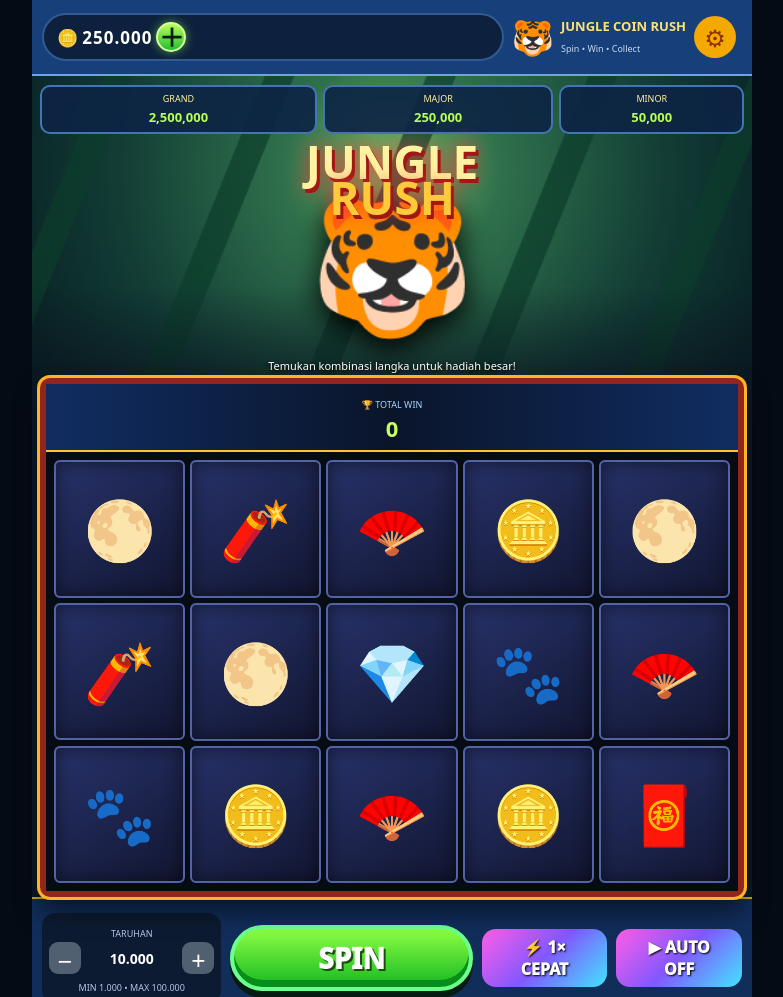
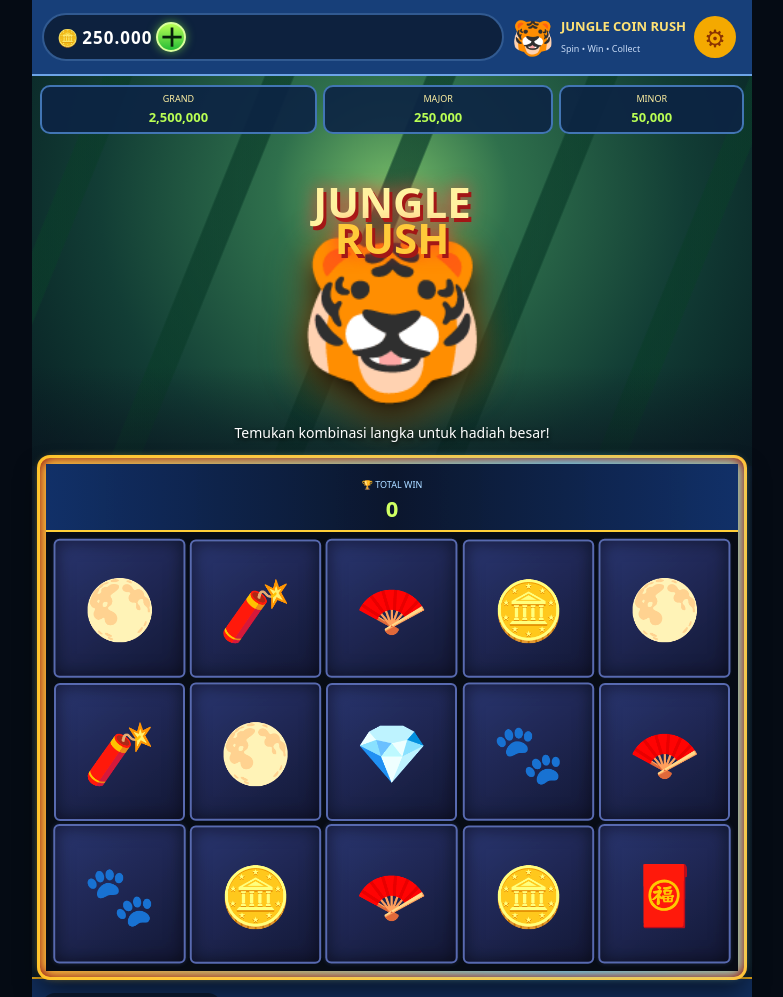
Before and after one commit to hakimboy01/gem-arena, a website: page index.html in a window 1280 px wide. Shown: the top 997 px of the page, without its empty margins (248-1031 px from the left). Drawn offline with Linux system fonts and the light colour scheme.

Commit message:
Fix tiger title overlap and add living jungle animations

```diff
--- a/style.css
+++ b/style.css
@@ -26,3 +26,78 @@ button{font:inherit;border:0;color:#fff;cursor:pointer}#app{min-height:100dvh;wi
 .freeSpinBar{min-height:0;height:0;overflow:hidden;text-align:center;background:linear-gradient(90deg,#32186e,#8a2be2,#32186e);color:#fff0a2;font-size:13px;font-weight:800;transition:all .25s ease}.freeSpinBar.active{height:38px;line-height:38px;border-bottom:2px solid #ffd34e;box-shadow:0 0 18px #8a2be288}.freeSpinBar b{color:#b9ff54;font-size:16px}.scatterWin{animation:scatterPulse .35s infinite alternate!important;outline:4px solid #ffd34e!important;filter:drop-shadow(0 0 16px #ff7b00) brightness(1.35)!important;z-index:5}@keyframes scatterPulse{to{transform:scale(1.12) rotate(-2deg)}}.scatterTitle{font-size:32px;font-weight:1000;color:#ffd34e;text-shadow:0 0 18px #ff6b00;margin:8px}
 .wildJackpot{animation:wildFlash .32s infinite alternate!important;outline:4px solid #fff36a!important;filter:drop-shadow(0 0 18px #ff9f00) brightness(1.6)!important;z-index:9!important}.wildJackpotBig{animation:wildTigerPop .65s ease-in-out infinite alternate!important}.wildJackpotOverlay{position:fixed;inset:0;z-index:99990;display:grid;place-items:center;background:radial-gradient(circle,#6b2500aa,#000d);opacity:0;transition:opacity .22s ease;pointer-events:none}.wildJackpotOverlay.show{opacity:1}.wildJackpotOverlayInner{text-align:center;transform:scale(.55);animation:wildOverlayPop .8s cubic-bezier(.2,1.6,.3,1) forwards}.wildTiger{font-size:110px;filter:drop-shadow(0 0 25px #ffd34e);animation:wildTigerShake .18s infinite alternate}.wildLabel{font-size:42px;font-weight:1000;color:#ffe45a;text-shadow:0 4px 0 #9b210f,0 0 25px #ff6a00}.wildSub{font-size:18px;font-weight:900;color:#fff;margin-top:8px;letter-spacing:2px}.wildHint{color:#b9ff54!important;font-weight:900}@keyframes wildFlash{to{transform:scale(1.13) rotate(2deg);filter:drop-shadow(0 0 30px #ffe44e) brightness(2)}}@keyframes wildTigerPop{0%{transform:scale(1)}100%{transform:scale(1.28) rotate(-4deg)}}@keyframes wildOverlayPop{0%{transform:scale(.55)}100%{transform:scale(1)}}@keyframes wildTigerShake{from{transform:rotate(-4deg) scale(1)}to{transform:rotate(4deg) scale(1.08)}}
 @media(max-width:430px){.hero{height:265px!important;padding-top:62px}.machine{min-height:295px!important}#reels.reels{min-height:232px!important;padding:6px!important;gap:3px!important}#reels .reel{grid-template-rows:repeat(3,minmax(68px,1fr))!important;min-height:216px!important;gap:3px!important}#reels .symbol{min-height:68px!important;border-width:1px!important}.controls{grid-template-columns:1fr 1.25fr .75fr .75fr!important;gap:6px!important;padding-left:7px!important;padding-right:7px!important}.betbox b{font-size:12px}.spin{font-size:23px}.freeSpinBar.active{height:34px;line-height:34px;font-size:11px}.wildTiger{font-size:82px}.wildLabel{font-size:31px}.wildSub{font-size:14px}}
+
+
+/* ===== JUNGLE LIVE UPDATE ===== */
+.hero{height:390px!important;padding-top:0!important}
+.hero .jackpots{z-index:7}
+.hero h1{
+  position:absolute!important;top:108px!important;left:0;right:0;
+  z-index:8!important;font-size:42px!important;line-height:.86!important;
+  pointer-events:none;
+}
+.tiger{
+  bottom:48px!important;
+  z-index:4!important;
+  font-size:154px!important;
+  transform:translateX(-50%)!important;
+  transform-origin:center bottom;
+  animation:tigerAlive 3.8s ease-in-out infinite;
+  filter:drop-shadow(0 12px 18px #000) drop-shadow(0 0 10px #ff9b24aa)!important;
+}
+.tiger:after{
+  content:"✦ ✦";position:absolute;left:50%;top:43%;transform:translate(-50%,-50%);
+  font-size:13px;letter-spacing:25px;color:#fff8a8;opacity:0;
+  text-shadow:0 0 12px #fff,0 0 22px #ffb000;
+  animation:tigerBlink 5s infinite;
+  pointer-events:none;
+}
+@keyframes tigerAlive{
+  0%,100%{transform:translateX(-50%) translateY(0) rotate(-1deg) scale(1)}
+  25%{transform:translateX(-50%) translateY(-5px) rotate(1deg) scale(1.018)}
+  50%{transform:translateX(-50%) translateY(2px) rotate(0deg) scale(.992)}
+  75%{transform:translateX(-50%) translateY(-3px) rotate(-.7deg) scale(1.012)}
+}
+@keyframes tigerBlink{
+  0%,44%,48%,100%{opacity:0}
+  45%,47%{opacity:.9}
+}
+.hero p{bottom:10px!important;z-index:8!important;font-size:14px!important}
+
+.machine{
+  animation:machineBreath 3s ease-in-out infinite;
+  overflow:visible!important;
+}
+.machine:before{
+  content:"";position:absolute;inset:-5px;border-radius:13px;pointer-events:none;
+  background:linear-gradient(90deg,#ffcf38,#ff5722,#ffcf38,#62dfff,#ffcf38);
+  background-size:300% 100%;animation:machineLights 4s linear infinite;
+  z-index:-1;filter:blur(5px);opacity:.8;
+}
+@keyframes machineLights{to{background-position:300% 0}}
+@keyframes machineBreath{50%{filter:brightness(1.08)}}
+
+#reels .symbol{
+  animation:symbolAlive 2.8s ease-in-out infinite;
+  transform-origin:center;
+}
+#reels .symbol:nth-child(2){animation-delay:-.7s}
+#reels .symbol:nth-child(3){animation-delay:-1.4s}
+#reels .reel:nth-child(even) .symbol{animation-delay:-1s}
+#reels .reel.spinning .symbol{animation:none!important}
+@keyframes symbolAlive{
+  0%,100%{transform:translateY(0) scale(1)}
+  50%{transform:translateY(-2px) scale(1.018);box-shadow:inset 0 0 18px #0008,0 0 9px #6d9cff44}
+}
+.scatterWin{
+  animation:scatterPulse .35s infinite alternate,scatterGlow 1.1s linear infinite!important;
+}
+@keyframes scatterGlow{to{box-shadow:0 0 30px #ffd34e,0 0 55px #ff6b00}}
+.freeSpinBar.active{animation:freeBarPulse .7s infinite alternate}
+@keyframes freeBarPulse{to{filter:brightness(1.35);letter-spacing:.6px}}
+
+@media(max-width:430px){
+  .hero{height:360px!important}
+  .hero h1{top:105px!important;font-size:39px!important}
+  .tiger{font-size:148px!important;bottom:52px!important}
+}
```
